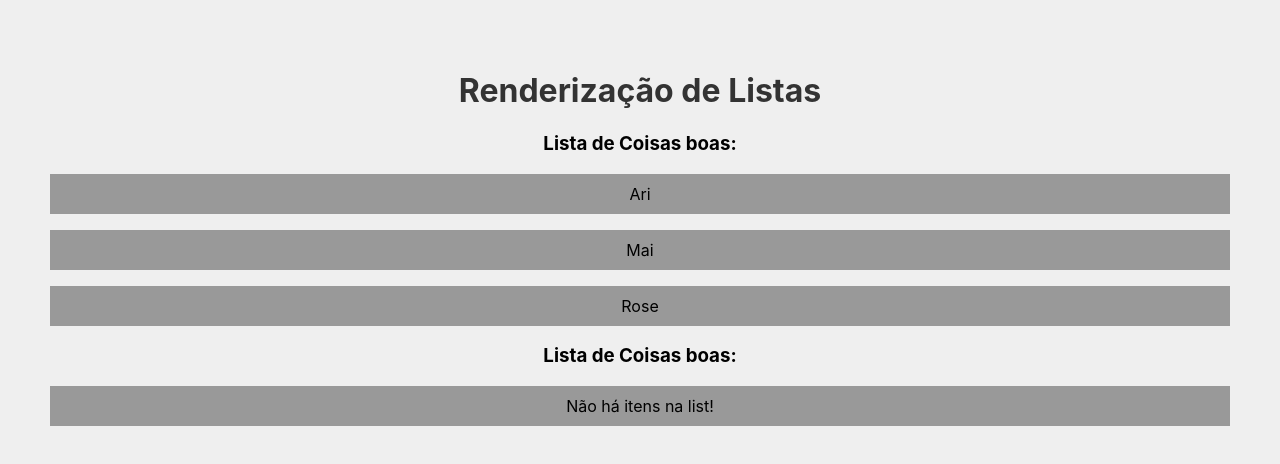
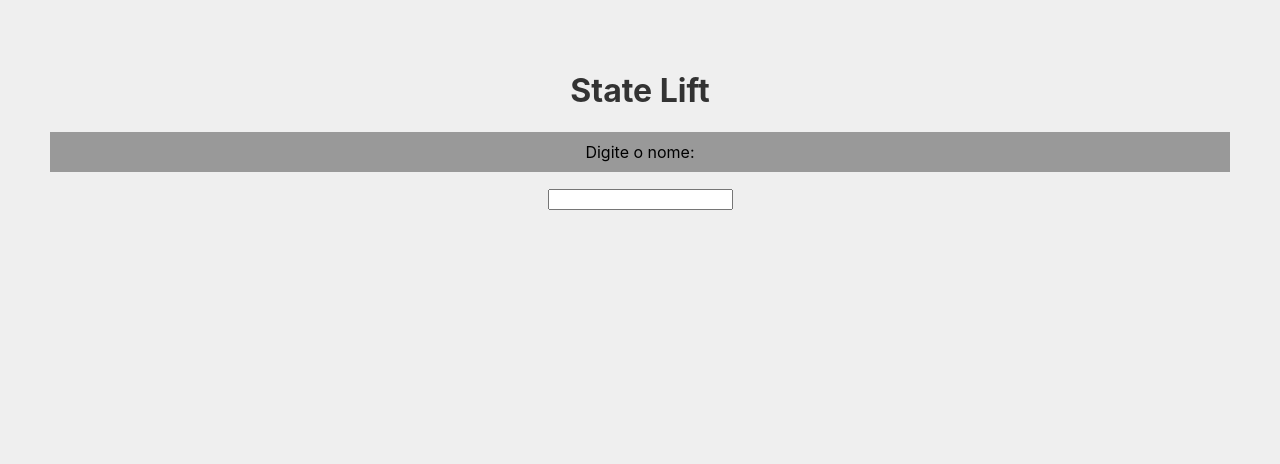
Before and after one commit to Aristiklever-R-Sousa/LearningReact, a React (Create React App) app: page / in a window 1280 px wide. Shown: the top 464 px of the page. Built offline with nearby package versions, Linux system fonts and the light colour scheme.

Commit message:
Usando o State Lift para compartilhamento de estados entre componentes.

```diff
--- a/src/components/App/App.js
+++ b/src/components/App/App.js
@@ -1,14 +1,17 @@
-import OutraList from '../OutraList';
+import { useState } from 'react';
+import Saudacao from '../stateLift/Saudacao';
+import SeuNome from '../stateLift/SeuNome';
+
 import './App.css';
 
 function App() {
-  const list = ["Ari", "Mai", "Rose"];
+  const  [name, setName] = useState();
 
   return (
     <div className="App">
-      <h1>Renderização de Listas</h1>
-      <OutraList itens={list} />
-      <OutraList itens={[]} />
+      <h1>State Lift</h1>
+      <SeuNome setName={setName} />
+      <Saudacao name={name} />
     </div>
   );
 }
--- /dev/null
+++ b/src/components/stateLift/Saudacao.js
@@ -0,0 +1,11 @@
+function Saudacao({name}) {
+    return (
+        <>
+            {name && (
+                <p>Olá, {name}, tudo bom? seu gay</p>
+            )}
+        </>
+    );
+}
+
+export default Saudacao;
--- /dev/null
+++ b/src/components/stateLift/SeuNome.js
@@ -0,0 +1,12 @@
+function SeuNome({setName}) {
+    return (
+        <>
+            <div>
+                <p>Digite o nome:</p>
+                <input type="text" onChange={(e) => setName(e.target.value)} />
+            </div>
+        </>
+    );
+}
+
+export default SeuNome;
```
